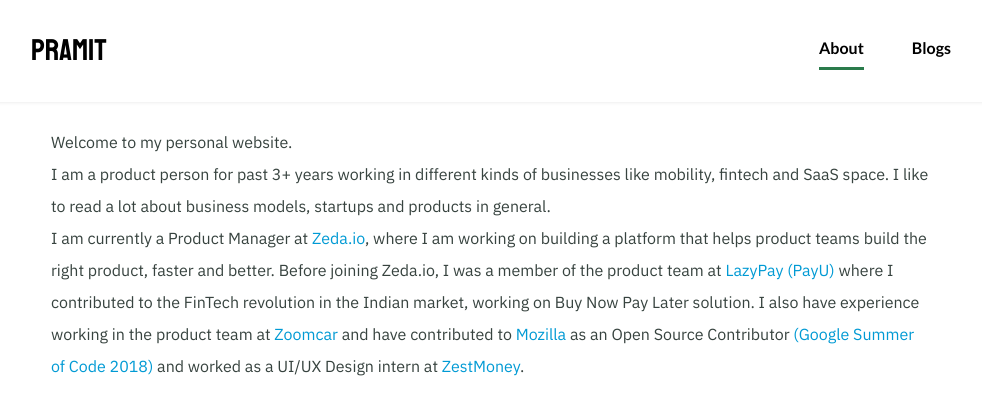
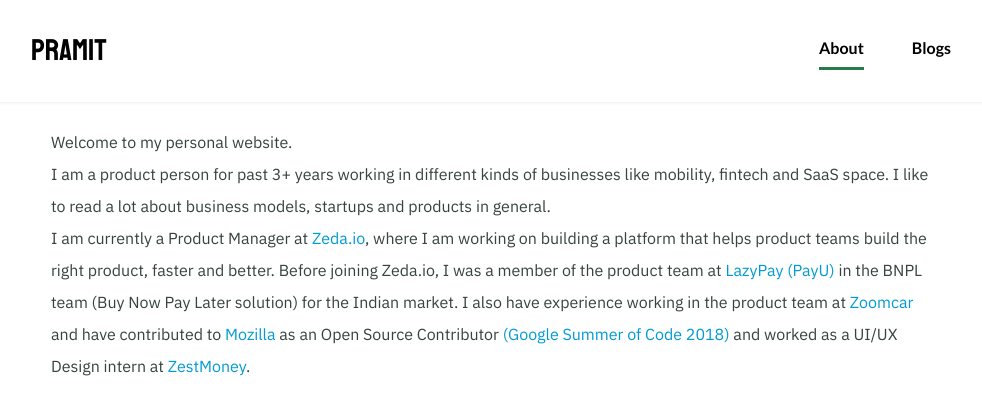
Before and after one commit to shkamaru/shkamaru.github.io, a Jekyll site: the page built from about.html, in a window 1280 px wide and 900 px high, scrolled down 567 px, cut to the strip 0-423 px from the top of the window. Shown: the top 415 px of the strip, without its empty margins (149-1131 px from the left). Built offline with Jekyll 4.4.1, drawn with Linux system fonts in a browser that asks for light colours; nearby versions of some CDN libraries.

Commit message:
Change content and style for the last update

```diff
--- a/_data/about.yml
+++ b/_data/about.yml
@@ -4,8 +4,8 @@
     Welcome to my personal website.
     <br/>I am a product person for past 3+ years working in different kinds of businesses like mobility, fintech and SaaS space. I like to read a lot about business models, startups and products in general.
     <br/>
-    I am currently a Product Manager at <a href="https://zeda.io/" target="_blank">Zeda.io</a>, where I am working on building a platform that helps product teams build the right product, faster and better. Before joining Zeda.io, I was a member of the product team at <a href="https://lazypay.in/" target="_blank">LazyPay (PayU)</a> where I contributed to the FinTech revolution in the Indian market, working on Buy Now Pay Later solution. I also have experience working in the product team at <a href="https://www.zoomcar.com/" target="_blank">Zoomcar</a> and have contributed to <a href="https://pontoon.mozilla.org/" target="_blank">Mozilla</a> as an Open Source Contributor <a href="https://summerofcode.withgoogle.com/archive/2018/projects/5671905759592448" target="_blank"/>(Google Summer of Code 2018)</a> and worked as a UI/UX Design intern at <a href="https://www.zestmoney.in/" target="_blank">ZestMoney</a>.
-    <div style="width:100%;height:0;padding-top:5%;padding-bottom:56%;position:relative;"><iframe src="https://giphy.com/embed/n4oKYFlAcv2AU" width="100%" height="100%" style="position:absolute" frameBorder="0" class="giphy-embed" allowFullScreen></iframe></div>
+    I am currently a Product Manager at <a href="https://zeda.io/" target="_blank">Zeda.io</a>, where I am working on building a platform that helps product teams build the right product, faster and better. Before joining Zeda.io, I was a member of the product team at <a href="https://lazypay.in/" target="_blank">LazyPay (PayU)</a> in the BNPL team (Buy Now Pay Later solution) for the Indian market. I also have experience working in the product team at <a href="https://www.zoomcar.com/" target="_blank">Zoomcar</a> and have contributed to <a href="https://pontoon.mozilla.org/" target="_blank">Mozilla</a> as an Open Source Contributor <a href="https://summerofcode.withgoogle.com/archive/2018/projects/5671905759592448" target="_blank"/>(Google Summer of Code 2018)</a> and worked as a UI/UX Design intern at <a href="https://www.zestmoney.in/" target="_blank">ZestMoney</a>.
+    <div style="width:100%;height:0;padding-bottom:56%;padding-top:4%;position:relative;"><iframe src="https://giphy.com/embed/n4oKYFlAcv2AU" width="100%" height="100%" style="position:absolute" frameBorder="0" class="giphy-embed" allowFullScreen></iframe></div>
   show: true
 - title: 📜 Alma Mater & Learnings
   image: almamater
```
Also changed, not shown: _includes/header.html (+3 -17 lines).
